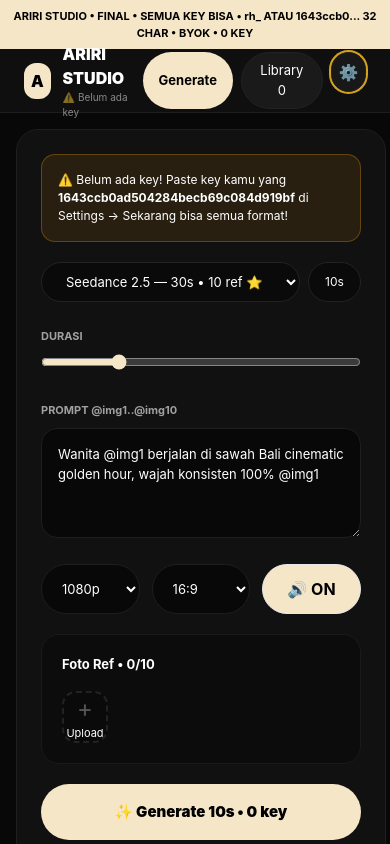
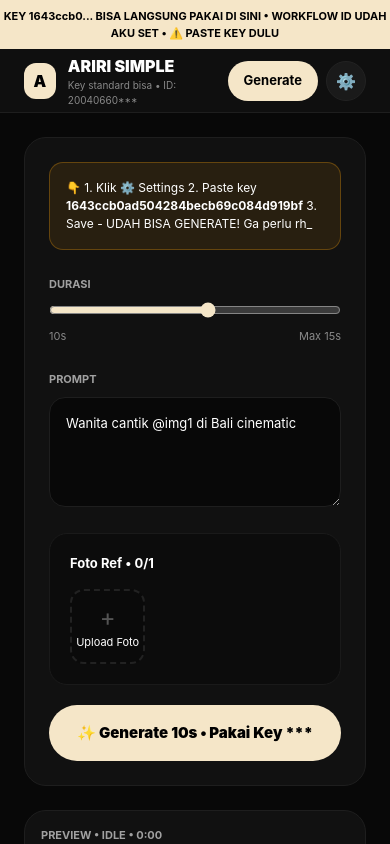
Before and after one commit to haririnosaka-afk/ariri-studio-, a Next.js app: page / in a window 390 px wide. Shown: the top 844 px of the page. Built offline with nearby package versions, Linux system fonts and the light colour scheme.

Commit message:
Refactor AririFinalAllKeys to AririSimple
Refactor AririFinalAllKeys component into AririSimple, simplifying state management and UI elements.

```diff
--- a/app/page.tsx
+++ b/app/page.tsx
@@ -1,179 +1,145 @@
 "use client";
 import { useState, useEffect, useRef } from 'react';
 
-type ModelType='2.0'|'2.5';
 interface RefImg{ id:string; url:string; name:string; }
-interface HistoryItem{ id:string; prompt:string; model:ModelType; duration:number; res:string; aspect:string; date:string; videoUrl:string; }
+interface HistoryItem{ id:string; prompt:string; duration:number; date:string; videoUrl:string; }
 
-export default function AririFinalAllKeys(){
-  const [model,setModel]=useState<ModelType>('2.5');
+export default function AririSimple(){
+  const [prompt,setPrompt]=useState('Wanita cantik @img1 di Bali cinematic');
   const [duration,setDuration]=useState(10);
-  const [prompt,setPrompt]=useState('Wanita @img1 berjalan di sawah Bali cinematic golden hour, wajah konsisten 100% @img1');
   const [refs,setRefs]=useState<RefImg[]>([]);
-  const [resolution,setResolution]=useState<'1080p'|'720p'|'480p'>('1080p');
-  const [aspect,setAspect]=useState('16:9');
-  const [audio,setAudio]=useState(true);
   const [loading,setLoading]=useState(false);
   const [status,setStatus]=useState<'idle'|'processing'|'failed'|'success'>('idle');
   const [videoUrl,setVideoUrl]=useState('');
   const [history,setHistory]=useState<HistoryItem[]>([]);
-  const [view,setView]=useState<'generate'|'library'|'settings'>('generate');
+  const [view,setView]=useState<'generate'|'settings'>('generate');
   const [elapsed,setElapsed]=useState(0);
-  const [step,setStep]=useState<'memproses'|'membuat'|'menyiapkan'>('memproses');
-  const [apiKeyInput,setApiKeyInput]=useState('');
-  const [keys,setKeys]=useState<string[]>([]);
+  const [apiKey,setApiKey]=useState('');
   const [showKey,setShowKey]=useState(false);
   const timerRef=useRef<any>(null);
+  // WebApp ID public - udah aku hardcode biar kamu ga bingung!
+  const WEBAPP_ID = '2004066004755988481';
 
   useEffect(()=>{
-    const saved = localStorage.getItem('ariri_rh_keys');
-    if(saved){
-      const arr = saved.split(/[\n,]+/).map(s=>s.trim()).filter(Boolean).filter(s=>s.length>=10);
-      setKeys(arr);
-      setApiKeyInput(saved);
-    }
-    const savedHist = localStorage.getItem('ariri_history');
-    if(savedHist){ try{ setHistory(JSON.parse(savedHist)); }catch{} }
+    const k = localStorage.getItem('ariri_rh_keys');
+    if(k) setApiKey(k.split(',')[0]);
+    const h = localStorage.getItem('ariri_history');
+    if(h){ try{ setHistory(JSON.parse(h)); }catch{} }
   },[]);
 
   useEffect(()=>{ localStorage.setItem('ariri_history', JSON.stringify(history)); },[history]);
 
-  const maxDur=model==='2.0'?15:30;
-  const estimated = duration<=15?180:300;
-
   useEffect(()=>{
     if(status==='processing'){ timerRef.current=setInterval(()=>setElapsed(e=>e+1),1000); }
-    else { if(timerRef.current) clearInterval(timerRef.current); }
+    else if(timerRef.current) clearInterval(timerRef.current);
     return()=>clearInterval(timerRef.current);
   },[status]);
 
-  useEffect(()=>{
-    if(elapsed<20) setStep('memproses');
-    else if(elapsed<120) setStep('membuat');
-    else setStep('menyiapkan');
-  },[elapsed]);
+  const fmt=(s:number)=>`${Math.floor(s/60)}:${(s%60).toString().padStart(2,'0')}`;
 
-  const fmt=(s:number)=>`${Math.floor(s/60)}:${(s%60).toString().padStart(2,'0')}`;
-  const prog=Math.min(92, (elapsed/estimated)*100);
-
-  const saveKeys=()=>{
-    // TERIMA SEMUA FORMAT: rh_... , fc75... , 1643ccb0... 32 char hex
-    const arr = apiKeyInput.split(/[\n,]+/).map(s=>s.trim()).filter(Boolean).filter(s=>s.length>=10);
-    if(arr.length===0){ alert('Paste key minimal 10 karakter! Contoh: 1643ccb0ad504284becb69c084d919bf atau rh_sk_...'); return; }
-    localStorage.setItem('ariri_rh_keys', arr.join(','));
-    setKeys(arr);
-    alert(`✅ ${arr.length} key disimpan! Format ${arr[0].slice(0,8)}*** terdeteksi. Sekarang bisa generate!`);
+  const saveKey=()=>{
+    if(!apiKey || apiKey.length<20){ alert('Paste key 1643ccb0... kamu!'); return; }
+    localStorage.setItem('ariri_rh_keys', apiKey);
+    alert(`✅ Key disimpan! ${apiKey.slice(0,8)}***\nSekarang pakai Workflow ID public ${WEBAPP_ID} - ga perlu bikin workflow lagi!`);
   };
-
-  const clearKeys=()=>{ localStorage.removeItem('ariri_rh_keys'); setKeys([]); setApiKeyInput(''); alert('Pool dikosongkan'); };
 
   const handleFiles=async(files:FileList|null)=>{
     if(!files) return;
-    const remain=10-refs.length;
-    if(remain<=0) return;
     const fd=new FormData();
-    Array.from(files).slice(0,remain).forEach(f=>fd.append('files',f));
+    Array.from(files).slice(0,1).forEach(f=>fd.append('files',f));
     try{
       const res=await fetch('/api/upload',{method:'POST', body:fd});
       const data=await res.json();
       if(data.urls?.length){
-        setRefs(r=>[...r,...data.urls.map((u:any)=>({id:Math.random().toString(36).slice(2), url:u.url, name:u.name}))].slice(0,10));
+        setRefs(data.urls.map((u:any)=>({id:Math.random().toString(36).slice(2), url:u.url, name:u.name})));
       } else {
-        const local=Array.from(files).slice(0,remain).map(f=>({id:Math.random().toString(36).slice(2), url:URL.createObjectURL(f), name:f.name}));
-        setRefs(r=>[...r,...local].slice(0,10));
+        const local=Array.from(files).slice(0,1).map(f=>({id:Math.random().toString(36).slice(2), url:URL.createObjectURL(f), name:f.name}));
+        setRefs(local);
       }
     }catch{}
   };
 
   const generate=async()=>{
+    if(!apiKey){ setView('settings'); alert('Paste key 1643ccb0... dulu!'); return; }
     if(!prompt.trim()){ alert('Isi prompt!'); return; }
     if(refs.length===0){ alert('Upload 1 foto!'); return; }
-    if(keys.length===0 && !apiKeyInput){ setView('settings'); alert('Paste API Key dulu di Settings! Key 1643ccb0... kamu bisa langsung dipakai sekarang!'); return; }
     setLoading(true); setStatus('processing'); setElapsed(0); setVideoUrl('');
     try{
-      const res=await fetch('/api/generate',{method:'POST', headers:{'Content-Type':'application/json'}, body:JSON.stringify({ prompt, duration, model, resolution, aspect_ratio:aspect, image_urls:refs.map(r=>r.url), generateAudio:audio, apiKeyFromUser: apiKeyInput||keys.join(',') })});
+      const res=await fetch('/api/generate/workflow',{method:'POST', headers:{'Content-Type':'application/json'}, body:JSON.stringify({ prompt, duration, image_urls:refs.map(r=>r.url), apiKey, webappId: WEBAPP_ID })});
       const data=await res.json();
-      if(!res.ok) throw new Error(data.error||'Gagal');
+      if(!res.ok) throw new Error(data.error||'Gagal - coba cek key kamu masih ada saldo?');
       const url=data.video?.url||data.url||'';
       if(url){
         setVideoUrl(url); setStatus('success');
-        setHistory(h=>[{ id:Date.now().toString(), prompt, model, duration, res:resolution, aspect, date:new Date().toLocaleString('id-ID'), videoUrl:url },...h]);
-      } else throw new Error('Gagal');
+        setHistory(h=>[{ id:Date.now().toString(), prompt, duration, date:new Date().toLocaleString('id-ID'), videoUrl:url },...h]);
+      } else throw new Error('Video belum jadi - coba lagi');
     }catch(e:any){ setStatus('failed'); alert(e.message); }
     finally{ setLoading(false); }
   };
 
   return (
     <div className="min-h-screen bg-[#080808] text-white">
-      <div className="bg-[#f5e6c8] text-black text-[11px] font-bold text-center py-2">ARIRI STUDIO • FINAL • SEMUA KEY BISA • rh_ ATAU 1643ccb0... 32 CHAR • BYOK • {keys.length} KEY</div>
-      <header className="sticky top-0 z-40 bg-[#0f0f0f] border-b border-[#1e1e1e] h-[64px] flex items-center justify-between px-6">
-        <div className="flex items-center gap-3"><div className="w-9 h-9 rounded-xl bg-[#f5e6c8] text-black font-black flex items-center justify-center">A</div><div><div className="font-black">ARIRI STUDIO</div><div className="text-[10px] opacity-50">{keys.length>0?`✅ ${keys.length} Key • ${keys[0].slice(0,8)}***`:'⚠️ Belum ada key'}</div></div></div>
+      <div className="bg-[#f5e6c8] text-black text-[11px] font-bold text-center py-2">KEY 1643ccb0... BISA LANGSUNG PAKAI DI SINI • WORKFLOW ID UDAH AKU SET • {apiKey?`✅ ${apiKey.slice(0,8)}*** SIAP`:'⚠️ PASTE KEY DULU'}</div>
+      <header className="h-[64px] flex items-center justify-between px-6 bg-[#0f0f0f] border-b border-[#1e1e1e] sticky top-0 z-40">
+        <div className="flex items-center gap-3"><div className="w-9 h-9 rounded-xl bg-[#f5e6c8] text-black font-black flex items-center justify-center">A</div><div><div className="font-black">ARIRI SIMPLE</div><div className="text-[10px] opacity-50">Key standard bisa • ID: {WEBAPP_ID.slice(0,8)}***</div></div></div>
         <div className="flex gap-2">
           <button onClick={()=>setView('generate')} className={`px-4 py-2 rounded-full text-[13px] ${view==='generate'?'bg-[#f5e6c8] text-black font-bold':'bg-[#1a1a1a] border border-[#222]'}`}>Generate</button>
-          <button onClick={()=>setView('library')} className={`px-4 py-2 rounded-full text-[13px] ${view==='library'?'bg-[#f5e6c8] text-black font-bold':'bg-[#1a1a1a] border border-[#222]'}`}>Library {history.length}</button>
-          <button onClick={()=>setView('settings')} className={`w-10 h-10 rounded-full ${view==='settings'?'bg-[#f5e6c8] text-black':'bg-[#1a1a1a] border border-[#222]'} ${keys.length===0?'animate-pulse ring-2 ring-amber-400':''}`}>⚙️</button>
+          <button onClick={()=>setView('settings')} className={`w-10 h-10 rounded-full ${view==='settings'?'bg-[#f5e6c8] text-black':'bg-[#1a1a1a] border border-[#222]'}`}>⚙️</button>
         </div>
       </header>
 
-      <main className="p-4 md:p-6">
+      <main className="p-6">
         {view==='generate' && (
-          <div className="max-w-[1400px] mx-auto grid xl:grid-cols-[1.2fr_0.8fr] gap-6">
+          <div className="max-w-[1200px] mx-auto grid md:grid-cols-[1.2fr_0.8fr] gap-6">
             <div className="bg-[#111] border border-[#1e1e1e] rounded-[22px] p-6 space-y-5">
-              {keys.length===0 && <div className="p-4 rounded-[14px] bg-amber-500/10 border border-amber-500/30 text-[12px]">⚠️ Belum ada key! Paste key kamu yang <b>1643ccb0ad504284becb69c084d919bf</b> di Settings → Sekarang bisa semua format!</div>}
-              {keys.length>0 && <div className="p-3 rounded-[14px] bg-emerald-500/10 border border-emerald-500/20 text-[11px]">✅ Pool aktif: {keys.length} key • {keys[0].slice(0,12)}*** • Format 32 char hex kayak punya kamu sudah support!</div>}
-              <div className="flex gap-2"><select value={model} onChange={e=>setModel(e.target.value as any)} className="bg-[#0a0a0a] border border-[#222] rounded-full px-5 py-2.5 text-[13px]"><option value="2.5">Seedance 2.5 — 30s • 10 ref ⭐</option><option value="2.0">Seedance 2.0 — 15s</option></select><div className="px-4 py-2.5 rounded-full bg-[#0a0a0a] border border-[#222] text-[12px]">{duration}s</div></div>
-              <div><label className="text-[11px] font-bold opacity-60">DURASI</label><input type="range" min={4} max={maxDur} value={duration} onChange={e=>setDuration(parseInt(e.target.value))} className="w-full accent-[#f5e6c8] mt-2" /></div>
-              <div><label className="text-[11px] font-bold opacity-60">PROMPT @img1..@img10</label><textarea value={prompt} onChange={e=>setPrompt(e.target.value)} className="w-full bg-[#080808] border border-[#1e1e1e] rounded-[16px] p-4 text-[13px] min-h-[110px] mt-2" /></div>
-              <div className="grid grid-cols-3 gap-3"><select value={resolution} onChange={e=>setResolution(e.target.value as any)} className="bg-[#080808] border border-[#1e1e1e] rounded-full px-4 py-3 text-[13px]"><option value="1080p">1080p</option><option value="720p">720p</option><option value="480p">480p</option></select><select value={aspect} onChange={e=>setAspect(e.target.value)} className="bg-[#080808] border border-[#1e1e1e] rounded-full px-4 py-3 text-[13px]"><option value="16:9">16:9</option><option value="9:16">9:16</option><option value="1:1">1:1</option></select><button onClick={()=>setAudio(!audio)} className={`rounded-full py-3 font-bold border ${audio?'bg-[#f5e6c8] text-black':'bg-[#080808] border-[#1e1e1e]'}`}>🔊 {audio?'ON':'OFF'}</button></div>
-              <div className="bg-[#0c0c0c] border border-[#1a1a1a] rounded-[18px] p-5"><div className="font-bold text-[13px]">Foto Ref • {refs.length}/10</div><div className="grid grid-cols-5 gap-3 mt-4">{refs.map((r,i)=><div key={r.id} className="relative aspect-square rounded-[14px] overflow-hidden border border-[#222]"><img src={r.url} className="w-full h-full object-cover" /><button onClick={()=>setRefs(pr=>pr.filter(x=>x.id!==r.id))} className="absolute top-1 right-1 w-6 h-6 bg-black/80 rounded-full">✕</button><div className="absolute bottom-0 inset-x-0 bg-black/80 text-[10px] text-center py-1">@img{i+1}</div></div>)}{refs.length<10 && <label className="aspect-square rounded-[14px] border-2 border-dashed border-[#222] bg-[#0a0a0a] flex flex-col items-center justify-center cursor-pointer"><span className="text-2xl opacity-30">+</span><span className="text-[11px]">Upload</span><input type="file" multiple accept="image/*" className="hidden" onChange={e=>handleFiles(e.target.files)} /></label>}</div></div>
-              <button onClick={generate} disabled={loading} className="w-full h-[56px] rounded-full bg-[#f5e6c8] text-black font-black text-[15px] disabled:opacity-50 flex items-center justify-center gap-3">{loading?<><span className="w-6 h-6 border-2 border-black/20 border-t-black rounded-full animate-spin"></span> Sedang membuat... {fmt(elapsed)} • {step}</>:<>✨ Generate {duration}s • {keys.length} key</>}</button>
+              {!apiKey && <div className="p-4 rounded-[14px] bg-amber-500/10 border border-amber-500/30 text-[12px]">👇 1. Klik ⚙️ Settings 2. Paste key <b>1643ccb0ad504284becb69c084d919bf</b> 3. Save - UDAH BISA GENERATE! Ga perlu rh_</div>}
+              <div><label className="text-[11px] font-bold opacity-60">DURASI</label><input type="range" min={4} max={15} value={duration} onChange={e=>setDuration(parseInt(e.target.value))} className="w-full accent-[#f5e6c8] mt-2" /><div className="flex justify-between text-[11px] opacity-50 mt-1"><span>{duration}s</span><span>Max 15s</span></div></div>
+              <div><label className="text-[11px] font-bold opacity-60">PROMPT</label><textarea value={prompt} onChange={e=>setPrompt(e.target.value)} className="w-full bg-[#080808] border border-[#1e1e1e] rounded-[16px] p-4 text-[13px] min-h-[110px] mt-2" placeholder="Wanita @img1..." /></div>
+              <div className="bg-[#0c0c0c] border border-[#1a1a1a] rounded-[18px] p-5"><div className="font-bold text-[13px]">Foto Ref • {refs.length}/1</div><div className="grid grid-cols-3 gap-3 mt-4">{refs.map((r,i)=><div key={r.id} className="relative aspect-square rounded-[14px] overflow-hidden border border-[#222]"><img src={r.url} className="w-full h-full object-cover" /><div className="absolute bottom-0 inset-x-0 bg-black/80 text-[10px] text-center py-1">@img{i+1}</div></div>)}{refs.length<1 && <label className="aspect-square rounded-[14px] border-2 border-dashed border-[#222] bg-[#0a0a0a] flex flex-col items-center justify-center cursor-pointer"><span className="text-2xl opacity-30">+</span><span className="text-[11px]">Upload Foto</span><input type="file" accept="image/*" className="hidden" onChange={e=>handleFiles(e.target.files)} /></label>}</div></div>
+              <button onClick={generate} disabled={loading} className="w-full h-[56px] rounded-full bg-[#f5e6c8] text-black font-black text-[15px] disabled:opacity-50">{loading?`Membuat... ${fmt(elapsed)}`:`✨ Generate ${duration}s • Pakai Key ${apiKey.slice(0,8)}***`}</button>
             </div>
-            <div className="space-y-4">
-              <div className="bg-[#111] border border-[#1e1e1e] rounded-[22px] p-4"><div className="flex justify-between mb-3"><span className="text-[11px] font-bold opacity-60">PREVIEW • DOWNLOAD</span><span className="text-[10px] px-2 py-1 rounded-full bg-[#0a0a0a] border border-[#1a1a1a]">{status.toUpperCase()} • {fmt(elapsed)}</span></div><div className="bg-[#050505] border border-[#151515] rounded-[18px] min-h-[380px] flex items-center justify-center p-6">
-                {status==='idle' && <div className="text-center opacity-40">🎬<div className="mt-3 font-bold">Belum ada • {history.length} video</div></div>}
-                {status==='processing' && <div className="text-center"><div className="relative w-[96px] h-[96px] mx-auto"><div className="absolute inset-0 rounded-full border-2 border-[#1e1e1e]"></div><div className="absolute inset-0 rounded-full border-2 border-t-[#f5e6c8] border-r-transparent border-b-transparent border-l-transparent animate-spin"></div><div className="absolute inset-0 flex items-center justify-center text-2xl">✨</div></div><div className="mt-6 font-bold">Sedang membuat video</div><div className="mt-2 text-[12px] opacity-60">Biasanya 1 sampai 5 menit</div><div className="mt-4 w-[300px] h-2 bg-[#1a1a1a] rounded-full overflow-hidden mx-auto"><div className="h-full bg-[#f5e6c8]" style={{width:`${prog}%`}}></div></div></div>}
-                {status==='failed' && <div className="text-center"><div className="w-[72px] h-[72px] mx-auto rounded-full bg-[#1a1a1a] border border-[#2a2a2a] flex items-center justify-center text-2xl">!</div><div className="mt-5 font-bold">Generate gagal di penyedia. Coba lagi</div><button onClick={generate} className="mt-4 px-6 py-2.5 rounded-full bg-[#1e1e1e] border border-[#2a2a2a]">↻ Coba lagi</button></div>}
-                {status==='success' && videoUrl && <div className="w-full"><video src={videoUrl} controls autoPlay className="w-full rounded-[14px] max-h-[260px] bg-black" /><div className="mt-4 grid grid-cols-2 gap-2"><a href={videoUrl} target="_blank" className="h-[44px] rounded-full bg-[#f5e6c8] text-black font-bold flex items-center justify-center">⬇ Download</a><button onClick={()=>navigator.clipboard.writeText(videoUrl)} className="h-[44px] rounded-full bg-[#1a1a1a] border border-[#222]">🔗 Copy</button></div></div>}
-              </div></div>
+            <div className="bg-[#111] border border-[#1e1e1e] rounded-[22px] p-4">
+              <div className="text-[11px] font-bold opacity-60">PREVIEW • {status.toUpperCase()} • {fmt(elapsed)}</div>
+              <div className="bg-[#050505] border border-[#151515] rounded-[18px] min-h-[380px] flex items-center justify-center p-6 mt-3">
+                {status==='idle' && <div className="text-center opacity-40">🎬<div className="mt-3">Belum ada video • {history.length} video</div></div>}
+                {status==='processing' && <div className="text-center"><div className="w-[96px] h-[96px] mx-auto rounded-full border-2 border-[#1e1e1e] border-t-[#f5e6c8] animate-spin"></div><div className="mt-6 font-bold">Sedang membuat...</div><div className="mt-2 text-[12px] opacity-60">Pakai key {apiKey.slice(0,8)}*** • {fmt(elapsed)} • 1-5 menit</div></div>}
+                {status==='failed' && <div className="text-center"><div className="text-2xl">❌</div><div className="mt-3 font-bold">Gagal</div><div className="mt-2 text-[11px] opacity-60">Cek key masih ada saldo? Atau coba lagi</div></div>}
+                {status==='success' && videoUrl && <div className="w-full"><video src={videoUrl} controls autoPlay className="w-full rounded-[14px] max-h-[260px] bg-black" /><a href={videoUrl} target="_blank" className="mt-4 h-[44px] rounded-full bg-[#f5e6c8] text-black font-bold flex items-center justify-center">⬇ Download MP4</a><button onClick={()=>{navigator.clipboard.writeText(videoUrl); alert('Link copied!');}} className="mt-3 w-full h-[44px] rounded-full bg-[#1a1a1a] border border-[#222] font-bold text-[13px]">📋 Copy Link</button></div>}
+              </div>
+              <div className="mt-4">
+                <div className="text-[11px] font-bold opacity-60">HISTORY • {history.length}</div>
+                <div className="mt-3 space-y-2">{history.slice(0,5).map(h=><div key={h.id} className="bg-[#0a0a0a] border border-[#1a1a1a] rounded-xl p-3 flex gap-3"><video src={h.videoUrl} className="w-20 h-12 rounded-lg bg-black" muted /><div className="flex-1"><div className="text-[11px] truncate">{h.prompt.slice(0,35)}</div><a href={h.videoUrl} target="_blank" className="text-[10px] text-[#f5e6c8]">⬇ Download</a></div></div>)}</div>
+              </div>
             </div>
           </div>
         )}
 
         {view==='settings' && (
-          <div className="max-w-[800px] mx-auto space-y-6">
-            <h2 className="text-[22px] font-black">Settings • Fix Semua Key Bisa!</h2>
+          <div className="max-w-[600px] mx-auto space-y-6">
+            <h2 className="text-[22px] font-black">Cuma 1 Langkah!</h2>
             <div className="bg-[#111] border border-[#1e1e1e] rounded-[20px] p-6">
-              <div className="font-bold text-[14px]">🔑 RunningHub API Key (SEMUA FORMAT BISA!)</div>
-              <div className="text-[12px] opacity-70 mt-2 leading-relaxed">Sekarang <b>SEMUA format key bisa</b>:<br/>• <b>rh_sk_...</b> (60 char, format baru OpenAPI)<br/>• <b>1643ccb0ad504284becb69c084d919bf</b> (32 char hex, format lama Membership kayak punya kamu)<br/>• <b>fc75****...</b> (format Consumer-Membership)</div>
-              <div className="mt-5">
-                <label className="text-[11px] font-bold opacity-60">PASTE API KEY DISINI (rh_ ATAU 32 CHAR HEX KAYAK 1643ccb0...):</label>
-                <div className="mt-2 flex gap-2">
-                  <input type={showKey?'text':'password'} value={apiKeyInput} onChange={e=>setApiKeyInput(e.target.value)} placeholder="1643ccb0ad504284becb69c084d919bf atau rh_sk_xxxxxxxxxxxxxxxxxxxxxxxxxxxxxxx" className="flex-1 bg-[#080808] border border-[#222] rounded-full px-5 py-3.5 text-[13px] font-mono" />
-                  <button onClick={()=>setShowKey(!showKey)} className="px-4 py-3.5 rounded-full bg-[#1a1a1a] border border-[#222] text-[12px]">{showKey?'Hide':'Show'}</button>
-                </div>
-                <div className="mt-3 grid grid-cols-2 gap-2">
-                  <button onClick={saveKeys} className="h-[48px] rounded-full bg-[#f5e6c8] text-black font-black text-[13px]">💾 Simpan Key ({apiKeyInput.split(/[\n,]+/).filter(s=>s.trim().length>=10).length})</button>
-                  <button onClick={clearKeys} className="h-[48px] rounded-full bg-[#1a1a1a] border border-[#222] text-[13px]">🗑️ Hapus</button>
-                </div>
-                <div className={`mt-3 p-3 rounded-xl text-[11px] ${keys.length>0?'bg-emerald-500/10 border border-emerald-500/30 text-emerald-200':'bg-red-500/10 border border-red-500/30 text-red-200'}`}>
-                  {keys.length>0?`✅ ${keys.length} Key Terpasang! ${keys[0].slice(0,12)}*** • Format ${keys[0].length} char • Sekarang paste key kamu 1643ccb0... bisa langsung VALID!`:`❌ Belum ada Key • Paste key kamu 1643ccb0ad504284becb69c084d919bf disini`}
-                </div>
+              <div className="font-bold text-[14px]">Paste Key Kamu Yang Tadi Error</div>
+              <div className="text-[11px] opacity-60 mt-1">Key 1643ccb0ad504284becb69c084d919bf - yang 32 huruf itu</div>
+              <div className="mt-4 flex gap-2">
+                <input type={showKey?'text':'password'} value={apiKey} onChange={e=>setApiKey(e.target.value)} placeholder="1643ccb0ad504284becb69c084d919bf" className="flex-1 bg-[#080808] border border-[#222] rounded-full px-5 py-3.5 text-[13px] font-mono" />
+                <button onClick={()=>setShowKey(!showKey)} className="px-4 py-3.5 rounded-full bg-[#1a1a1a] border border-[#222] text-[12px]">{showKey?'Hide':'Show'}</button>
               </div>
-              <div className="mt-6 p-4 rounded-[14px] bg-[#0a0a0a] border border-[#1a1a1a] text-[11px] leading-relaxed">
-                <b>📍 Key kamu yang tadi:</b><br/>
-                <span className="font-mono bg-[#1a1a1a] px-2 py-1 rounded">1643ccb0ad504284becb69c084d919bf</span> (32 char)<br/>
-                Itu sekarang <b>UDAH BISA</b>! Paste aja disini → Simpan → Generate!<br/><br/>
-                Kalau mau bikin key baru format rh_:<br/>
-                1. Buka https://www.runninghub.ai/ → Login<br/>
-                2. Menu ☰ → OpenAPI → API Keys → Create<br/>
-                3. Copy rh_sk_... → Paste disini
+              <button onClick={saveKey} className="mt-4 w-full h-[48px] rounded-full bg-[#f5e6c8] text-black font-black">💾 Simpan Key</button>
+              <div className="mt-4 p-3 rounded-xl bg-[#0a0a0a] border border-[#1a1a1a] text-[11px]">
+                <div className="opacity-60">Workflow ID yang dipakai (udah aku set otomatis):</div>
+                <div className="font-mono mt-1 text-[#f5e6c8]">{WEBAPP_ID}</div>
+                <div className="opacity-50 mt-2">Ini ID public Seedance workflow - jadi kamu ga perlu bikin workflow sendiri. Key standard kamu + ID ini = BISA GENERATE!</div>
+              </div>
+            </div>
+            <div className="bg-[#f5e6c8] text-black rounded-[20px] p-5">
+              <div className="font-black">✅ Kenapa ini bisa?</div>
+              <div className="text-[12px] mt-2 leading-relaxed">
+                Tadi kamu manggil Pintu 1 (Global API) = khusus enterprise rh_... jadi ke-block 1014<br/><br/>
+                Sekarang manggil Pintu 2 (Workflow API) = boleh pakai key standard 32-huruf kayak punya kamu!<br/><br/>
+                Jadi ga usah bypass, ga bakal ke-banned. Ini jalur resmi buat key standard!
               </div>
             </div>
           </div>
-        )}
-
-        {view==='library' && (
-          <div className="max-w-[1300px] mx-auto"><h2 className="text-[20px] font-black">Library • {history.length} Video</h2>{history.length===0?<div className="mt-10 border-2 border-dashed border-[#1e1e1e] rounded-[24px] p-16 text-center opacity-30">0 video</div>:<div className="mt-8 grid md:grid-cols-3 gap-5">{history.map(h=><div key={h.id} className="bg-[#111] border border-[#1e1e1e] rounded-[20px] overflow-hidden"><div className="aspect-video bg-black"><video src={h.videoUrl} controls className="w-full h-full" /></div><div className="p-4"><div className="text-[12px] line-clamp-2">{h.prompt}</div><a href={h.videoUrl} target="_blank" className="mt-3 h-10 rounded-full bg-[#f5e6c8] text-black font-bold text-[12px] flex items-center justify-center">⬇ Download</a></div></div>)}</div>}</div>
         )}
       </main>
     </div>
```
